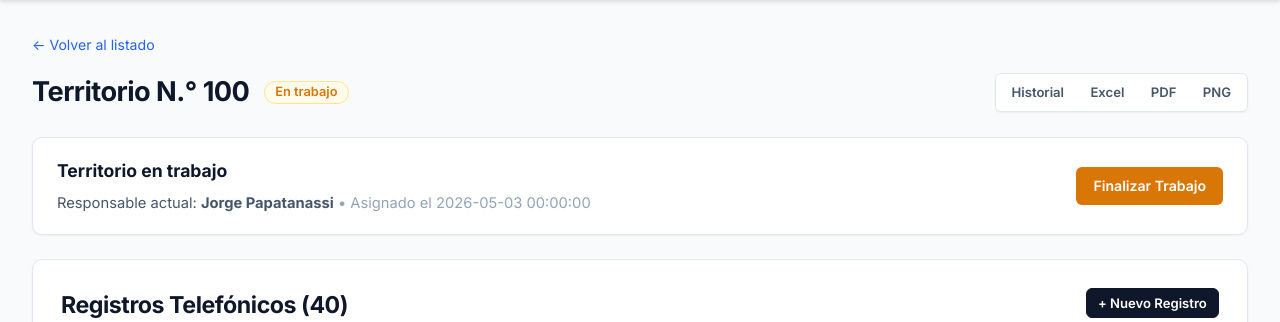
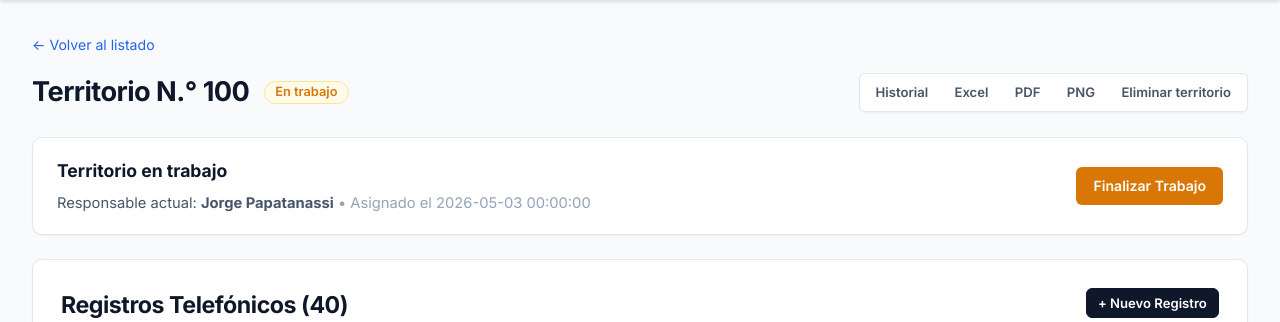
Before and after one commit to henkineitan-bit/territorios_telefonicos, a Flask app: page /territorio/1 in a window 1280 px wide. Shown: the part 62-384 px from the top of the page. Run offline with Flask 3, Linux system fonts and the light colour scheme; data comes from the database, SQL or seed files in the repository; both versions use the stored data as it was after the commit.

Commit message:
feat: implement territory management system with database schema, CRUD routes, and detail view templates

```diff
--- a/routes/territorios.py
+++ b/routes/territorios.py
@@ -265,6 +265,35 @@ def register_territorios(app):
         )
 
 
+    @app.route("/territorio/<int:territorio_id>/eliminar", methods=["POST"])
+    def territorio_eliminar(territorio_id):
+        """
+        Elimina definitivamente un territorio junto con sus registros,
+        asignaciones e historial de actividad asociados.
+        """
+        conn = get_connection()
+
+        territorio = conn.execute(
+            "SELECT * FROM territorios WHERE id = ?", (territorio_id,)
+        ).fetchone()
+
+        if territorio is None:
+            conn.close()
+            abort(404)
+
+        numero = territorio["numero"]
+
+        conn.execute("DELETE FROM actividad WHERE territorio_id = ?", (territorio_id,))
+        conn.execute("DELETE FROM asignaciones WHERE territorio_id = ?", (territorio_id,))
+        conn.execute("DELETE FROM registros WHERE territorio_id = ?", (territorio_id,))
+        conn.execute("DELETE FROM territorios WHERE id = ?", (territorio_id,))
+        conn.commit()
+        conn.close()
+
+        flash(f"Territorio N.° {numero} eliminado definitivamente.", "success")
+        return redirect(url_for("index"))
+
+
     @app.route("/territorio/<int:territorio_id>/historial")
     def territorio_historial(territorio_id):
         """
--- a/static/css/style.css
+++ b/static/css/style.css
@@ -107,6 +107,7 @@
     color: #0f172a;
     border-color: #38bdf8;
 }
+
 [data-theme="nordic"] .btn-primary:hover {
     background-color: #7dd3fc;
     border-color: #7dd3fc;
@@ -201,7 +202,9 @@
 }
 
 /* Reset y Base */
-*, *::before, *::after {
+*,
+*::before,
+*::after {
     box-sizing: border-box;
 }
 
@@ -387,9 +390,11 @@ body {
 .kpi-en-trabajo {
     border: 1.5px solid var(--color-trabajo-border);
 }
+
 .kpi-en-trabajo .kpi-label {
     color: var(--color-trabajo);
 }
+
 .kpi-en-trabajo .kpi-value {
     color: var(--color-trabajo);
 }
@@ -397,9 +402,11 @@ body {
 .kpi-disponibles {
     border: 1.5px solid var(--color-disp-border);
 }
+
 .kpi-disponibles .kpi-label {
     color: var(--color-disp);
 }
+
 .kpi-disponibles .kpi-value {
     color: var(--color-disp);
 }
@@ -823,6 +830,7 @@ body {
     background-color: var(--color-disp);
     color: white;
 }
+
 .btn-success:hover {
     background-color: #047857;
 }
@@ -831,6 +839,7 @@ body {
     background-color: var(--color-trabajo);
     color: white;
 }
+
 .btn-warning:hover {
     background-color: #b45309;
 }
@@ -839,6 +848,7 @@ body {
     background-color: var(--color-danger);
     color: white;
 }
+
 .btn-danger:hover {
     background-color: #b91c1c;
 }
@@ -848,6 +858,7 @@ body {
     color: var(--color-danger);
     border-color: var(--color-danger-border);
 }
+
 .btn-danger-subtle:hover {
     background-color: var(--color-danger);
     color: var(--text-white);
@@ -859,6 +870,7 @@ body {
     color: var(--color-disp);
     border-color: var(--color-disp-border);
 }
+
 .btn-success-subtle:hover {
     background-color: var(--color-disp);
     color: var(--text-white);
@@ -870,6 +882,7 @@ body {
     text-decoration: none;
     font-size: 0.88rem;
 }
+
 .btn-link:hover {
     text-decoration: underline;
 }
@@ -908,8 +921,15 @@ body.modal-abierto {
 }
 
 @keyframes modalIn {
-    from { opacity: 0; transform: scale(0.96) translateY(-10px); }
-    to { opacity: 1; transform: scale(1) translateY(0); }
+    from {
+        opacity: 0;
+        transform: scale(0.96) translateY(-10px);
+    }
+
+    to {
+        opacity: 1;
+        transform: scale(1) translateY(0);
+    }
 }
 
 .modal-header {
@@ -946,6 +966,18 @@ body.modal-abierto {
 
 .modal-body {
     padding: 1.4rem;
+}
+
+.alerta-peligro-texto {
+    color: var(--color-danger);
+    font-weight: 600;
+    margin-bottom: 0.6rem;
+}
+
+.texto-error {
+    color: var(--color-danger);
+    font-size: 0.85rem;
+    margin-top: 0.4rem;
 }
 
 .form-group {
@@ -1262,7 +1294,9 @@ body.modal-abierto {
     font-weight: 600;
 }
 
-.tabla-responsables, .tabla-registros, .tabla-historial {
+.tabla-responsables,
+.tabla-registros,
+.tabla-historial {
     width: 100%;
     border-collapse: collapse;
     background-color: var(--bg-surface);
@@ -1272,7 +1306,9 @@ body.modal-abierto {
     margin-bottom: 1.5rem;
 }
 
-.tabla-responsables th, .tabla-registros th, .tabla-historial th {
+.tabla-responsables th,
+.tabla-registros th,
+.tabla-historial th {
     background-color: #f8fafc;
     padding: 0.75rem 0.9rem;
     font-size: 0.82rem;
@@ -1283,7 +1319,9 @@ body.modal-abierto {
     letter-spacing: 0.03em;
 }
 
-.tabla-responsables td, .tabla-registros td, .tabla-historial td {
+.tabla-responsables td,
+.tabla-registros td,
+.tabla-historial td {
     padding: 0.75rem 0.9rem;
     border-bottom: 1px solid var(--border-color);
     font-size: 0.9rem;
@@ -1315,8 +1353,13 @@ body.modal-abierto {
     text-decoration: underline;
 }
 
-.col-centrada { text-align: center; }
-.col-derecha { text-align: right; }
+.col-centrada {
+    text-align: center;
+}
+
+.col-derecha {
+    text-align: right;
+}
 
 .col-acciones {
     text-align: right;
--- a/templates/territorio.html
+++ b/templates/territorio.html
@@ -13,16 +13,26 @@
         <div class="hero-left">
             <h2 class="hero-title">Territorio N.° {{ territorio.numero }}</h2>
             <div class="hero-badge">
-                <span class="badge {{ 'badge-en-trabajo' if territorio.estado == 'En trabajo' else 'badge-disponible' }}">
+                <span
+                    class="badge {{ 'badge-en-trabajo' if territorio.estado == 'En trabajo' else 'badge-disponible' }}">
                     {{ territorio.estado }}
                 </span>
             </div>
         </div>
         <div class="hero-actions">
-            <a href="{{ url_for('territorio_historial', territorio_id=territorio.id) }}" class="btn btn-outline btn-sm">Historial</a>
-            <a href="{{ url_for('exportar_excel', territorio_id=territorio.id) }}" class="btn btn-outline btn-sm">Excel</a>
-            <a href="{{ url_for('territorio_exportar_pdf', territorio_id=territorio.id) }}" class="btn btn-outline btn-sm">PDF</a>
-            <a href="{{ url_for('territorio_exportar_png', territorio_id=territorio.id) }}" class="btn btn-outline btn-sm">PNG</a>
+            <a href="{{ url_for('territorio_historial', territorio_id=territorio.id) }}"
+                class="btn btn-outline btn-sm">Historial</a>
+            <a href="{{ url_for('exportar_excel', territorio_id=territorio.id) }}"
+                class="btn btn-outline btn-sm">Excel</a>
+            <a href="{{ url_for('territorio_exportar_pdf', territorio_id=territorio.id) }}"
+                class="btn btn-outline btn-sm">PDF</a>
+            <a href="{{ url_for('territorio_exportar_png', territorio_id=territorio.id) }}"
+                class="btn btn-outline btn-sm">PNG</a>
+            <form method="post" action="{{ url_for('territorio_eliminar', territorio_id=territorio.id) }}"
+                id="form-eliminar-territorio">
+                <button type="button" class="btn btn-danger-subtle btn-sm" id="btn-abrir-eliminar-territorio">Eliminar
+                    territorio</button>
+            </form>
         </div>
     </div>
 </div>
@@ -65,7 +75,8 @@
         {% endif %}
         {% endif %}
     </div>
-        <form method="post" action="{{ url_for('territorio_finalizar', territorio_id=territorio.id) }}" onsubmit="return confirm('¿Confirmás que deseás finalizar el trabajo de este territorio?');">
+    <form method="post" action="{{ url_for('territorio_finalizar', territorio_id=territorio.id) }}"
+        onsubmit="return confirm('¿Confirmás que deseás finalizar el trabajo de este territorio?');">
         <button type="submit" class="btn btn-warning">Finalizar Trabajo</button>
     </form>
 </div>
@@ -89,7 +100,8 @@
     <div class="estado-vacio">
         <p class="vacio-titulo">Este territorio todavía no tiene registros cargados</p>
         <p class="vacio-sub">Podés agregar un registro manualmente o importar desde un archivo Excel.</p>
-            <button type="button" class="btn btn-primary btn-sm" id="btn-crear-primer-reg">+ Agregar Primer Registro</button>
+        <button type="button" class="btn btn-primary btn-sm" id="btn-crear-primer-reg">+ Agregar Primer
+            Registro</button>
     </div>
     {% else %}
     <div class="table-responsive">
@@ -137,17 +149,12 @@
                         {{ reg.notas_internas or "—" }}
                     </td>
                     <td style="text-align: right;">
-                            <button
-                                type="button"
-                                class="btn btn-sm btn-outline btn-editar-reg"
-                                data-id="{{ reg.id }}"
-                                data-direccion="{{ reg.direccion or '' }}"
-                                data-telefono="{{ reg.telefono or '' }}"
+                        <button type="button" class="btn btn-sm btn-outline btn-editar-reg" data-id="{{ reg.id }}"
+                            data-direccion="{{ reg.direccion or '' }}" data-telefono="{{ reg.telefono or '' }}"
                             data-observaciones="{{ reg.observaciones or '' }}"
                             data-no-llamar="{{ 1 if reg.no_llamar else 0 }}"
                             data-funcionan="{{ '' if reg.funcionan is none else reg.funcionan }}"
-                                data-notas-internas="{{ reg.notas_internas or '' }}"
-                            >
+                            data-notas-internas="{{ reg.notas_internas or '' }}">
                             Editar
                         </button>
                     </td>
@@ -166,25 +173,30 @@
             <h3>Editar Registro Telefónico</h3>
             <button type="button" class="modal-close" id="btn-cerrar-modal-editar">&times;</button>
         </div>
-        <form method="post" action="{{ url_for('actualizar_registro', territorio_id=territorio.id) }}" id="form-editar-registro">
+        <form method="post" action="{{ url_for('actualizar_registro', territorio_id=territorio.id) }}"
+            id="form-editar-registro">
             <input type="hidden" name="registro_id" id="edit_registro_id">
             <div class="modal-body">
                 <div class="form-group">
                     <label for="edit_direccion">Dirección</label>
-                    <input type="text" name="direccion" id="edit_direccion" class="form-control" placeholder="Ej: Av. Balcarce 123">
+                    <input type="text" name="direccion" id="edit_direccion" class="form-control"
+                        placeholder="Ej: Av. Balcarce 123">
                 </div>
 
                 <div class="form-group">
                     <label for="edit_telefono">Teléfono <span class="req">*</span></label>
-                    <input type="text" name="telefono" id="edit_telefono" class="form-control" required placeholder="Ej: 4243-1234">
+                    <input type="text" name="telefono" id="edit_telefono" class="form-control" required
+                        placeholder="Ej: 4243-1234">
                 </div>
 
                 <div class="form-group">
                     <label for="edit_observaciones">Observaciones</label>
-                    <input type="text" name="observaciones" id="edit_observaciones" class="form-control" placeholder="Ej: Timbre 1B, atiende de mañana...">
+                    <input type="text" name="observaciones" id="edit_observaciones" class="form-control"
+                        placeholder="Ej: Timbre 1B, atiende de mañana...">
                 </div>
 
-                <div class="form-group" style="display: flex; gap: 1.5rem; align-items: center; margin-top: 0.5rem; margin-bottom: 1rem;">
+                <div class="form-group"
+                    style="display: flex; gap: 1.5rem; align-items: center; margin-top: 0.5rem; margin-bottom: 1rem;">
                     <div style="flex: 1;">
                         <label for="edit_funcionan">¿Funciona la línea?</label>
                         <select name="funcionan" id="edit_funcionan" class="form-control">
@@ -195,7 +207,8 @@
                     </div>
 
                     <div style="padding-top: 1.5rem;">
-                        <label style="display: inline-flex; align-items: center; gap: 0.5rem; cursor: pointer; font-weight: 600;">
+                        <label
+                            style="display: inline-flex; align-items: center; gap: 0.5rem; cursor: pointer; font-weight: 600;">
                             <input type="checkbox" name="no_llamar" id="edit_no_llamar" value="1">
                             No llamar
                         </label>
@@ -204,7 +217,8 @@
 
                 <div class="form-group">
                     <label for="edit_notas_internas">Notas internas</label>
-                    <input type="text" name="notas_internas" id="edit_notas_internas" class="form-control" placeholder="Notas solo visibles para administración...">
+                    <input type="text" name="notas_internas" id="edit_notas_internas" class="form-control"
+                        placeholder="Notas solo visibles para administración...">
                 </div>
             </div>
             <div class="modal-footer">
@@ -222,24 +236,29 @@
             <h3>Nuevo Registro Telefónico</h3>
             <button type="button" class="modal-close" id="btn-cerrar-modal-nuevo">&times;</button>
         </div>
-        <form method="post" action="{{ url_for('nuevo_registro', territorio_id=territorio.id) }}" id="form-nuevo-registro">
+        <form method="post" action="{{ url_for('nuevo_registro', territorio_id=territorio.id) }}"
+            id="form-nuevo-registro">
             <div class="modal-body">
                 <div class="form-group">
                     <label for="nuevo_direccion">Dirección</label>
-                    <input type="text" name="direccion" id="nuevo_direccion" class="form-control" placeholder="Ej: Av. Balcarce 123">
+                    <input type="text" name="direccion" id="nuevo_direccion" class="form-control"
+                        placeholder="Ej: Av. Balcarce 123">
                 </div>
 
                 <div class="form-group">
                     <label for="nuevo_telefono">Teléfono <span class="req">*</span></label>
-                    <input type="text" name="telefono" id="nuevo_telefono" class="form-control" required placeholder="Ej: 4243-1234">
+                    <input type="text" name="telefono" id="nuevo_telefono" class="form-control" required
+                        placeholder="Ej: 4243-1234">
                 </div>
 
                 <div class="form-group">
                     <label for="nuevo_observaciones">Observaciones</label>
-                    <input type="text" name="observaciones" id="nuevo_observaciones" class="form-control" placeholder="Ej: Timbre 1B, atiende de mañana...">
+                    <input type="text" name="observaciones" id="nuevo_observaciones" class="form-control"
+                        placeholder="Ej: Timbre 1B, atiende de mañana...">
                 </div>
 
-                <div class="form-group" style="display: flex; gap: 1.5rem; align-items: center; margin-top: 0.5rem; margin-bottom: 1rem;">
+                <div class="form-group"
+                    style="display: flex; gap: 1.5rem; align-items: center; margin-top: 0.5rem; margin-bottom: 1rem;">
                     <div style="flex: 1;">
                         <label for="nuevo_funcionan">¿Funciona la línea?</label>
                         <select name="funcionan" id="nuevo_funcionan" class="form-control">
@@ -250,7 +269,8 @@
                     </div>
 
                     <div style="padding-top: 1.5rem;">
-                        <label style="display: inline-flex; align-items: center; gap: 0.5rem; cursor: pointer; font-weight: 600;">
+                        <label
+                            style="display: inline-flex; align-items: center; gap: 0.5rem; cursor: pointer; font-weight: 600;">
                             <input type="checkbox" name="no_llamar" id="nuevo_no_llamar" value="1">
                             No llamar
                         </label>
@@ -259,7 +279,8 @@
 
                 <div class="form-group">
                     <label for="nuevo_notas_internas">Notas internas</label>
-                    <input type="text" name="notas_internas" id="nuevo_notas_internas" class="form-control" placeholder="Notas solo visibles para administración...">
+                    <input type="text" name="notas_internas" id="nuevo_notas_internas" class="form-control"
+                        placeholder="Notas solo visibles para administración...">
                 </div>
             </div>
             <div class="modal-footer">
@@ -270,7 +291,39 @@
     </div>
 </div>
 
+<!-- Modal: Confirmar Eliminación de Territorio -->
+<div id="modal-eliminar-territorio" class="modal-backdrop oculto">
+    <div class="modal-dialog">
+        <div class="modal-header">
+            <h3>Eliminar territorio</h3>
+            <button type="button" class="modal-close" id="btn-cerrar-modal-eliminar">&times;</button>
+        </div>
+        <div class="modal-body">
+            <p class="alerta-peligro-texto">Esta acción es <strong>irreversible</strong>.</p>
+            <p>
+                Se eliminará el Territorio N.° <strong>{{ territorio.numero }}</strong>, junto con todos
+                sus registros telefónicos, asignaciones e historial de actividad.
+            </p>
+            <div class="form-group" style="margin-top: 1rem;">
+                <label for="confirmar-numero-territorio">
+                    Para confirmar, escribí el número del territorio (<strong>{{ territorio.numero }}</strong>):
+                </label>
+                <input type="text" id="confirmar-numero-territorio" class="form-control" autocomplete="off"
+                    placeholder="{{ territorio.numero }}">
+                <p id="error-confirmar-eliminar" class="texto-error oculto">El número no coincide. Revisá e intentá de
+                    nuevo.</p>
+            </div>
+        </div>
+        <div class="modal-footer">
+            <button type="button" class="btn btn-outline" id="btn-cancelar-modal-eliminar">Cancelar</button>
+            <button type="button" class="btn btn-danger" id="btn-confirmar-eliminar-territorio">Eliminar
+                definitivamente</button>
+        </div>
+    </div>
+</div>
+
 {% endblock %}
+
 
 {% block scripts %}
 <script>
@@ -350,8 +403,59 @@ document.addEventListener("DOMContentLoaded", () => {
             if (e.key === "Escape") {
                 if (!modalEditar.classList.contains("oculto")) cerrarEditar();
                 if (!modalNuevo.classList.contains("oculto")) cerrarNuevo();
+                if (modalEliminar && !modalEliminar.classList.contains("oculto")) cerrarEliminar();
             }
         });
+
+        // Modal Eliminar Territorio
+        const numeroTerritorio = "{{ territorio.numero }}";
+        const modalEliminar = document.getElementById("modal-eliminar-territorio");
+        const btnAbrirEliminar = document.getElementById("btn-abrir-eliminar-territorio");
+        const btnCerrarEliminar = document.getElementById("btn-cerrar-modal-eliminar");
+        const btnCancelarEliminar = document.getElementById("btn-cancelar-modal-eliminar");
+        const btnConfirmarEliminar = document.getElementById("btn-confirmar-eliminar-territorio");
+        const inputConfirmarNumero = document.getElementById("confirmar-numero-territorio");
+        const errorConfirmarEliminar = document.getElementById("error-confirmar-eliminar");
+
+        function abrirEliminar() {
+            modalEliminar.classList.remove("oculto");
+            document.body.classList.add("modal-abierto");
+            inputConfirmarNumero.value = "";
+            errorConfirmarEliminar.classList.add("oculto");
+            inputConfirmarNumero.focus();
+        }
+
+        function cerrarEliminar() {
+            modalEliminar.classList.add("oculto");
+            document.body.classList.remove("modal-abierto");
+        }
+
+        if (btnAbrirEliminar) btnAbrirEliminar.addEventListener("click", abrirEliminar);
+        if (btnCerrarEliminar) btnCerrarEliminar.addEventListener("click", cerrarEliminar);
+        if (btnCancelarEliminar) btnCancelarEliminar.addEventListener("click", cerrarEliminar);
+        if (modalEliminar) {
+            modalEliminar.addEventListener("click", (e) => {
+                if (e.target === modalEliminar) cerrarEliminar();
+            });
+        }
+        if (inputConfirmarNumero) {
+            inputConfirmarNumero.addEventListener("keydown", (e) => {
+                if (e.key === "Enter") {
+                    e.preventDefault();
+                    btnConfirmarEliminar.click();
+                }
+            });
+        }
+        if (btnConfirmarEliminar) {
+            btnConfirmarEliminar.addEventListener("click", () => {
+                if (inputConfirmarNumero.value.trim() !== numeroTerritorio) {
+                    errorConfirmarEliminar.classList.remove("oculto");
+                    inputConfirmarNumero.focus();
+                    return;
+                }
+                document.getElementById("form-eliminar-territorio").submit();
+            });
+        }
     });
 </script>
 {% endblock %}
```
Also changed, not shown: data/territorios.db. Lines whose indentation alone changed are shown as unchanged.
